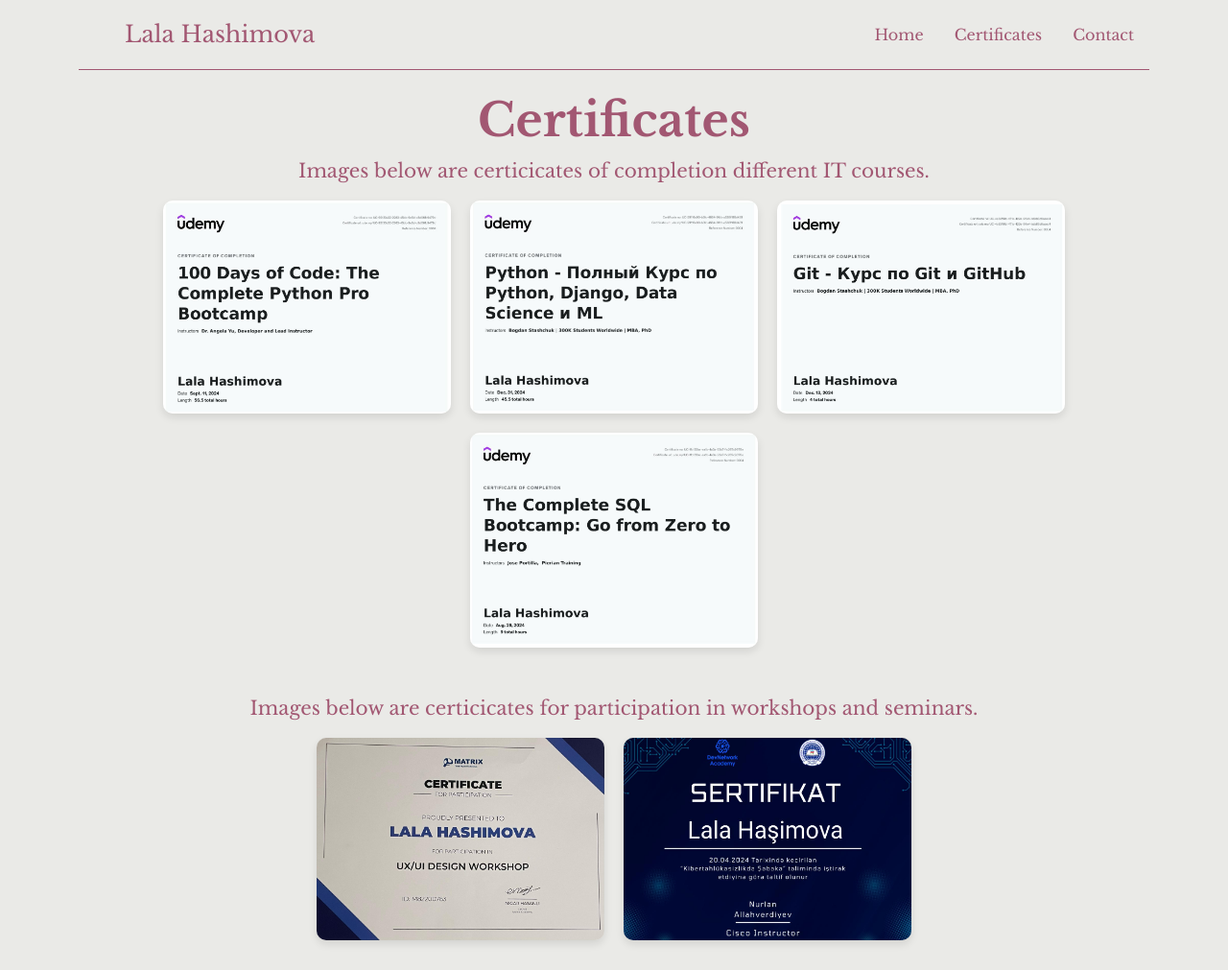
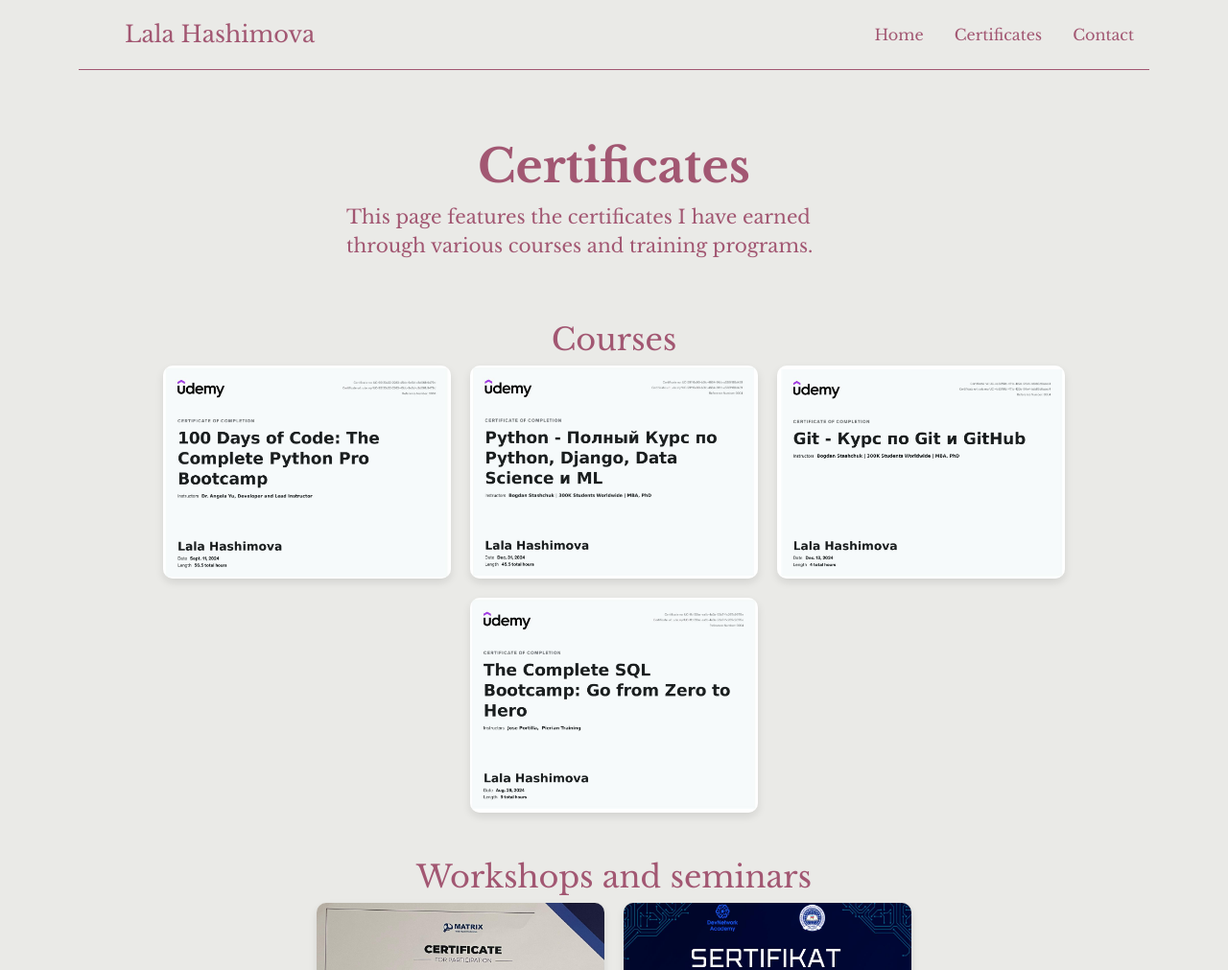
Before and after one commit to lalahashim/my-personal-site, a plain HTML site: page personal site/certificates.html in a window 1280 px wide. Shown: the top 1011 px of the page at 96% size. Drawn offline with nearby package versions, Linux system fonts and the light colour scheme; a web font is replaced by a local one.

Commit message:
updated index.html and certificates page

```diff
--- a/personal site/certificates.html
+++ b/personal site/certificates.html
@@ -20,7 +20,7 @@
               </a>
 
               <ul class="nav nav-pills">
-                <li class="nav-item"><a href="index.html#resume" class="nav-link" aria-current="page">Home</a></li>
+                <li class="nav-item"><a href="index.html#certificate" class="nav-link" aria-current="page">Home</a></li>
                 <li class="nav-item"><a href="#certificates" class="nav-link">Certificates</a></li>
                 <li class="nav-item"><a href="#contact" class="nav-link">Contact</a></li>
               </ul>
@@ -29,9 +29,16 @@
     </section>
 
     <section id="certificates" class="container my-4">
-      <h1 class="display-5 fw-bold text-center" style="color: #A25772;">Certificates</h1>
+      <div class="py-5 my-2">
+        <h1 class="display-5 fw-bold text-center" style="color: #A25772;">Certificates</h1>
+        <div class="col-lg-6 mx-auto">
+          <p class="lead mb-2">
+            This page features the certificates I have earned through various courses and training programs.
+          </p>
+        </div>
+      </div>
       <div class="courses">
-        <p class="lead mx-auto text-center">Images below are certicicates of completion different IT courses.</p>
+        <h2 class="certificate-heading">Courses</h2>
         <div class="images container pb-5">
             <img src="./public/python en.jpg" alt="python course certificate">
             <img src="./public/python rus .jpg" alt="python second course certificate">
@@ -40,7 +47,7 @@
         </div>
       </div>
         <div class="workshops-seminars">
-          <p class="lead mx-auto text-center">Images below are certicicates for participation in workshops and seminars.</p>
+          <h2 class="certificate-heading">Workshops and seminars</h2>
           <div class="images container pb-5">
               <img src="./public/matrix uxui.jpg" alt="ux/ui workshop certificate">
               <img src="./public/seminar cybersecurity.jpg" alt="cybersecurity seminar certificate">
@@ -81,7 +88,7 @@
         <div class="container">
             <footer class="py-3 mt-4">
               <ul class="nav justify-content-center border-bottom footer-border pb-3 mb-3">
-                <li class="nav-item"><a href="index.html#resume" class="nav-link f-nav px-2 text-body-secondary">Home</a></li>
+                <li class="nav-item"><a href="index.html#certificate" class="nav-link f-nav px-2 text-body-secondary">Home</a></li>
                 <li class="nav-item"><a href="#certificates" class="nav-link f-nav px-2 text-body-secondary">Certificates</a></li>
                 <li class="nav-item"><a href="#contact" class="nav-link f-nav px-2 text-body-secondary">Contact</a></li>
               </ul>
--- a/personal site/style.css
+++ b/personal site/style.css
@@ -47,7 +47,9 @@
     }
 }
 
-
+.certificate-heading{
+    text-align: center;
+}
 .btn {
     display: inline-block;
     background-color: #A25772;
```
Also changed, not shown: personal site/index.html (+2 -2 lines).
